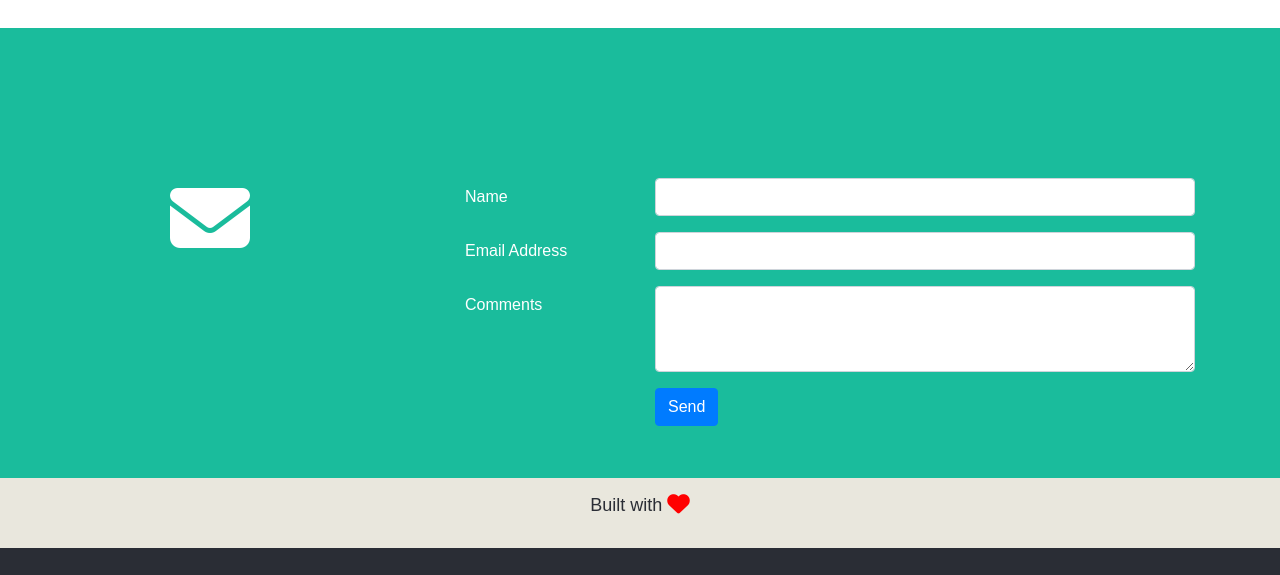
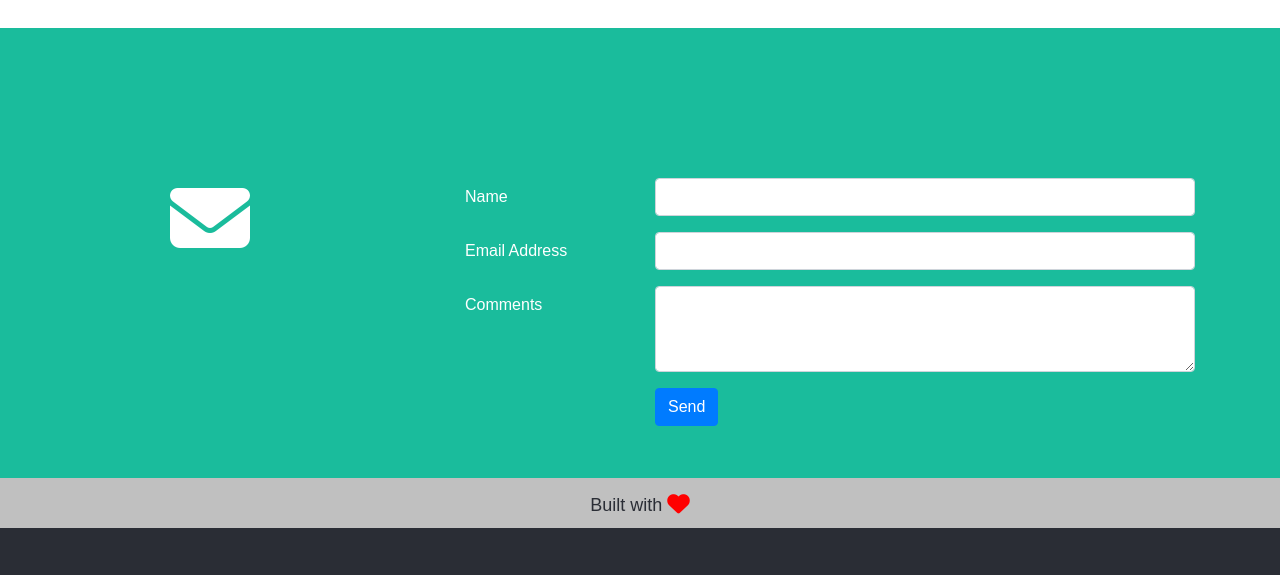
Before and after one commit to AminaAmraoui/Portfolio, a plain HTML site: page index.html in a window 1280 px wide. Shown: the part 2222-2797 px from the top of the page. Drawn offline with nearby package versions, Linux system fonts and the light colour scheme; a web font is replaced by a local one.

Commit message:
update css style

```diff
--- a/style.css
+++ b/style.css
@@ -192,17 +192,18 @@ body{
     color: white
 }
   .footer-paragraph{
-    background-color: #E9E7DD;
+    background-color: silver;
     text-align: center;
     font-size: 18px;
-    height: 70px;
+    height: 50px;
     display: flex;
     flex-direction: column;
     align-items: center;
     justify-content: center
   }
   .footer-paragraph p{
-    color: #2A2D35
+    color: #2A2D35;
+    margin-top: 20px
   }
   .footer-paragraph .fa-heart{
     color:red
```
